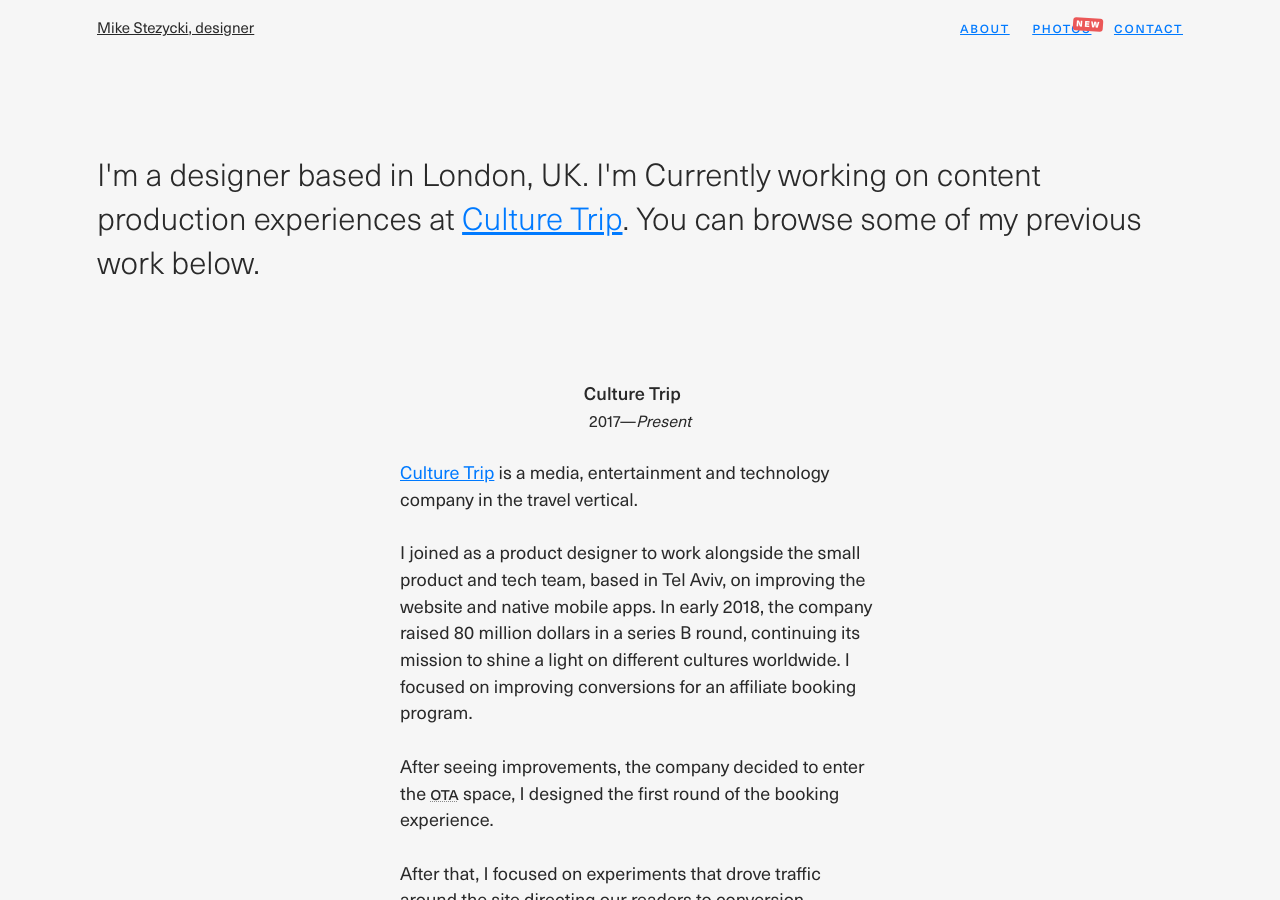
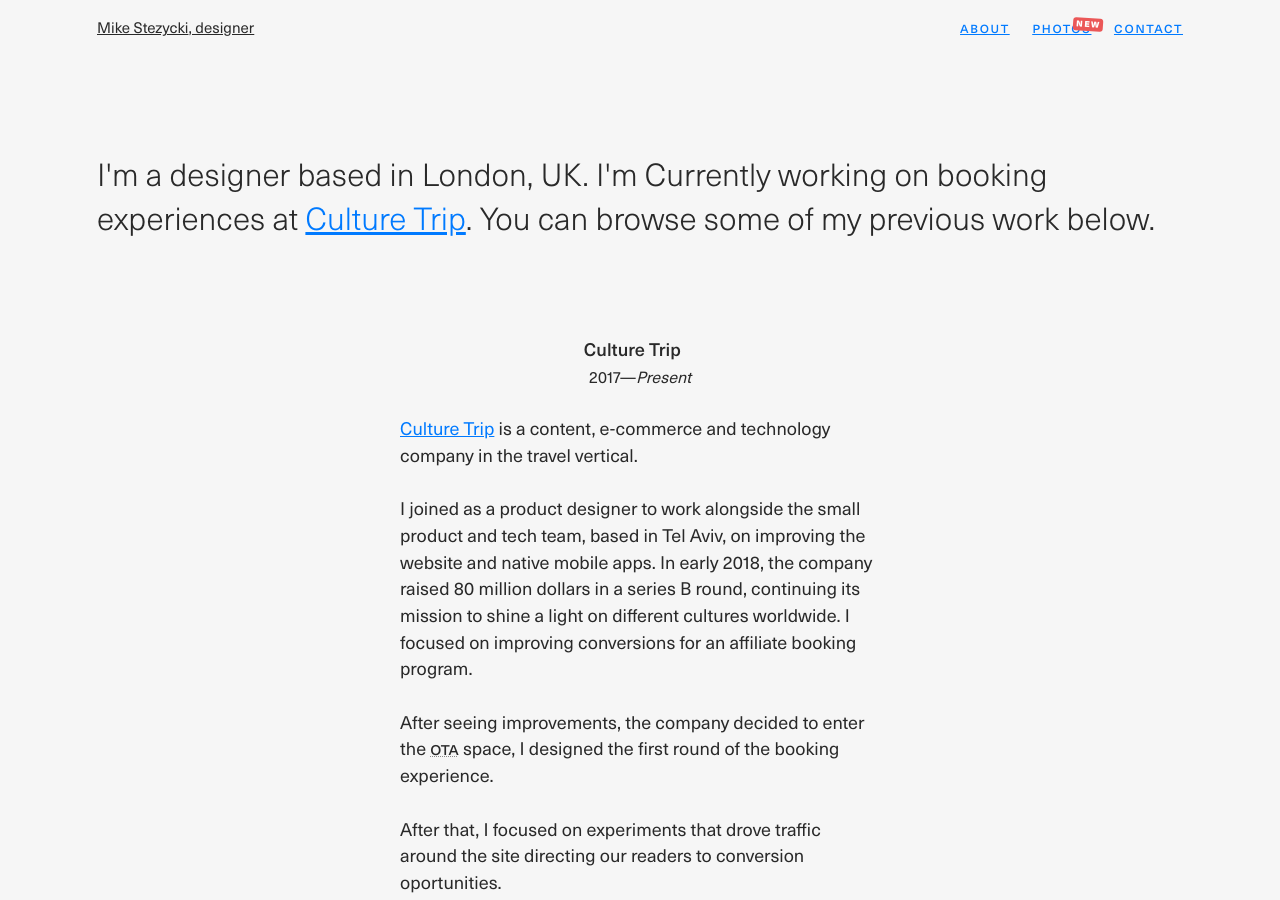
Before and after one commit to mr-stezz/mr-stezz.github.io, a Jekyll site: the page built from index.html, in a window 1280 px wide and 900 px high. Built offline with Jekyll 4.4.1, drawn with Linux system fonts in a browser that asks for light colours.

Commit message:
amend Culture Trip references on the site to reflect new direction

```diff
--- a/_includes/_projects.culture-trip.html
+++ b/_includes/_projects.culture-trip.html
@@ -2,7 +2,7 @@
   <h3 id="culture-trip" class="heading  no-spacing  page-title">Culture Trip <a href="#culture-trip" class="subtitle-link" title="Permalink to this headline">¶</a></h3>
   <p class="heading  page-subtitle  t--center">2017&mdash;<i>Present</i></p>
   <p class="text-col">
-  	<a href="https://theculturetrip.com" title="Location based inspiration and content to make you feel like a local, everywhere.">Culture Trip</a> is a media, entertainment and technology company in the travel vertical.<br><br>
+  	<a href="https://theculturetrip.com" title="Book travel that makes you feel good">Culture Trip</a> is a content, e-commerce and technology company in the travel vertical.<br><br>
   	I joined as a product designer to work alongside the small product and tech team, based in Tel Aviv, on improving the website and native mobile apps. In early 2018, the company raised 80 million dollars in a series B round, continuing its mission to shine a light on different cultures worldwide. I focused on improving conversions for an affiliate booking program.<br><br>
 	After seeing improvements, the company decided to enter the <abbr title="Online Travel Agent">OTA</abbr> space, I designed the first round of the booking experience.<br><br>
 	After that, I focused on experiments that drove traffic around the site directing our readers to conversion oportunities.<br><br>
--- a/index.html
+++ b/index.html
@@ -2,7 +2,7 @@
 layout: home
 title: Home
 ---
-<h2 class="heading  alpha  w--300  u--m-bottom--huge">I'm a designer based in London, UK. I'm Currently working on content production experiences at <a href="https://theculturetrip.com" title="Location based inspiration and content to make you feel like a local, everywhere.">Culture Trip</a>. You can browse some of my previous work below.</h2>
+<h2 class="heading  alpha  w--300  u--m-bottom--huge">I'm a designer based in London, UK. I'm Currently working on booking experiences at <a href="https://theculturetrip.com" title="Book travel that makes you feel good.">Culture Trip</a>. You can browse some of my previous work below.</h2>
 {% include _projects.culture-trip.html %}
 {% include _projects.oncare.html %}
 {% include _projects.carmen.html %}
```
